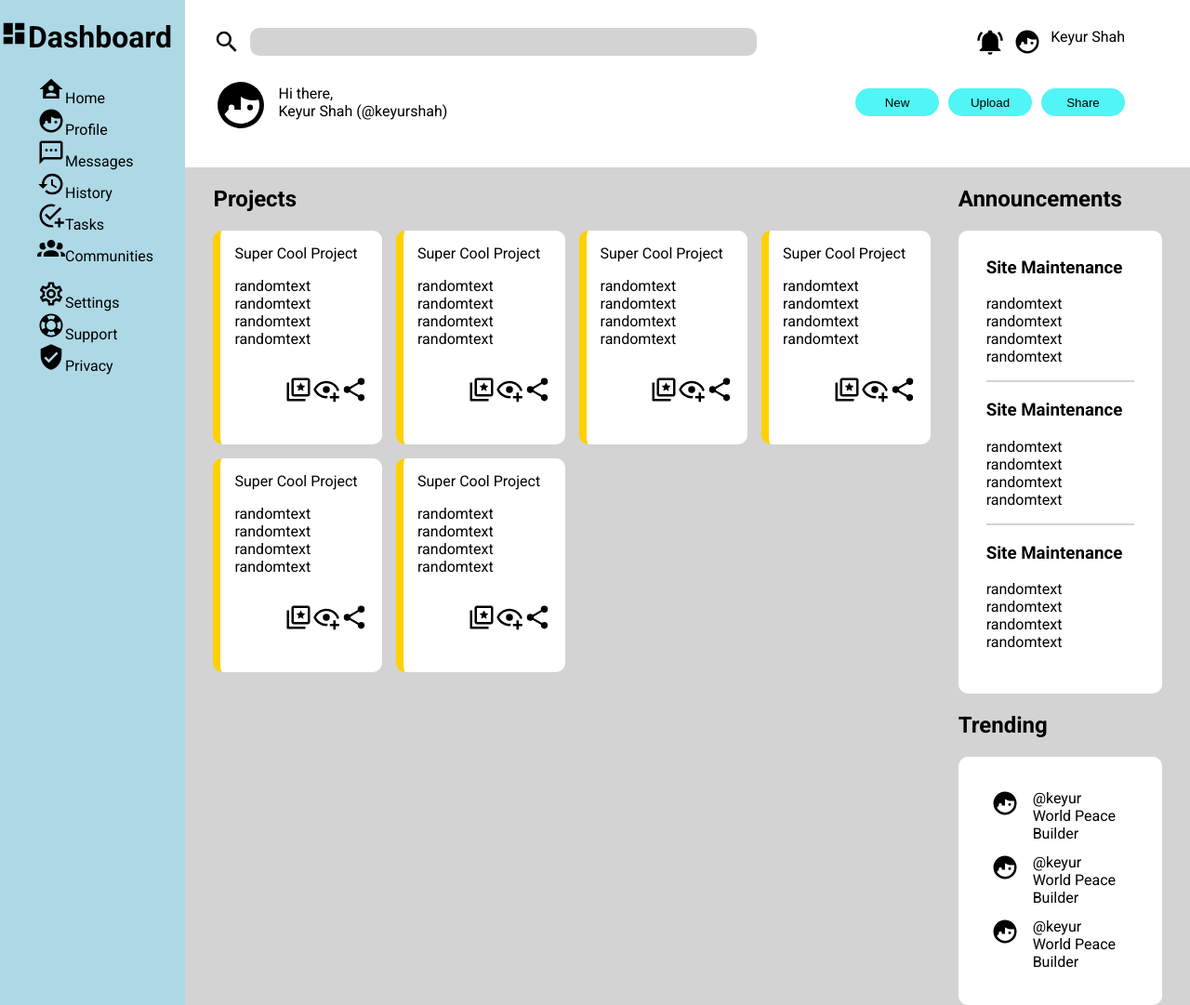
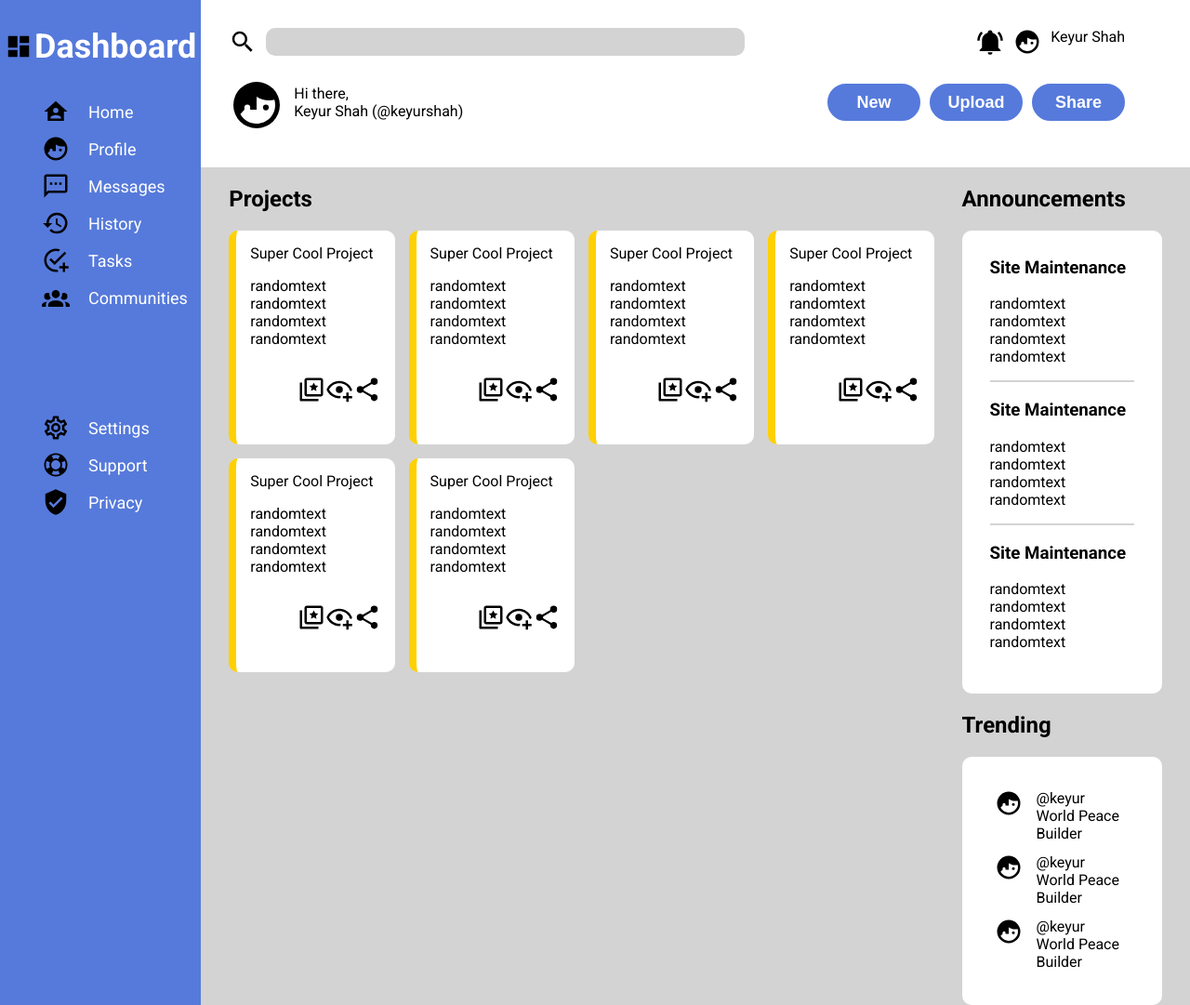
Before and after one commit to kyurshah/admin-dashboard, a plain HTML site: page index.html in a window 1280 px wide. Shown: the whole page at 93% size. Drawn offline with Linux system fonts and the light colour scheme.

Commit message:
Complete stlying

```diff
--- a/style.css
+++ b/style.css
@@ -13,6 +13,20 @@ body {
     grid-template-rows: 1fr 5fr;
 }
 
+img {
+    height: 30px;
+    color: white;
+}
+
+li {
+    list-style: none;
+    display: flex;
+    align-items: center;
+    gap: 20px;
+    padding: 5px;
+    color: white;
+}
+
 /* SIDEBAR */
 
 .sidebar {
@@ -20,7 +34,21 @@ body {
     grid-column-end: 2;
     grid-row-start: 1;
     grid-row-end: 4;
-    background-color: lightblue;
+    background-color: rgb(86, 122, 219);
+    font-size: 18px;
+}
+
+.sidebar-one {
+    margin-bottom: 100px;
+}
+
+.sidebar-one h1 {
+    display: flex;
+    align-items: center;
+    gap: 2px;
+    padding: 5px;
+    color: white;
+    justify-content: center;
 }
 
 
@@ -41,8 +69,6 @@ body {
     gap: 10px;
 
 }
-
-
 
 .header-one input {
     width: 80%;
@@ -77,12 +103,15 @@ body {
 }
 
 .header-four button {
-    width: 90px;
-    height: 30px;
-    background-color: rgb(81, 245, 245);
-    border: rgb(81, 245, 245) 2px solid;
+    width: 100px;
+    height: 40px;
+    background-color: rgb(86, 122, 219);
+    border: rgb(86, 122, 219) 2px solid;
     border-radius: 30px;
-
+    color: white;
+    font-weight: bold;
+    font-size: 18px;
+    padding: 2px;
 }
 
 
@@ -140,13 +169,7 @@ body {
     background-color: lightgrey;
 }
 
-img {
-    height: 30px;
-}
 
-li {
-    list-style: none;
-}
 
 /* ANNOUNCEMENTS */
 .announcements-container {
@@ -180,3 +203,9 @@ li {
    margin-right: 30px;
    border-radius: 10px;
 }
+
+.exp-card {
+    display: flex;
+    align-items: center;
+    gap: 10px;
+}
```
